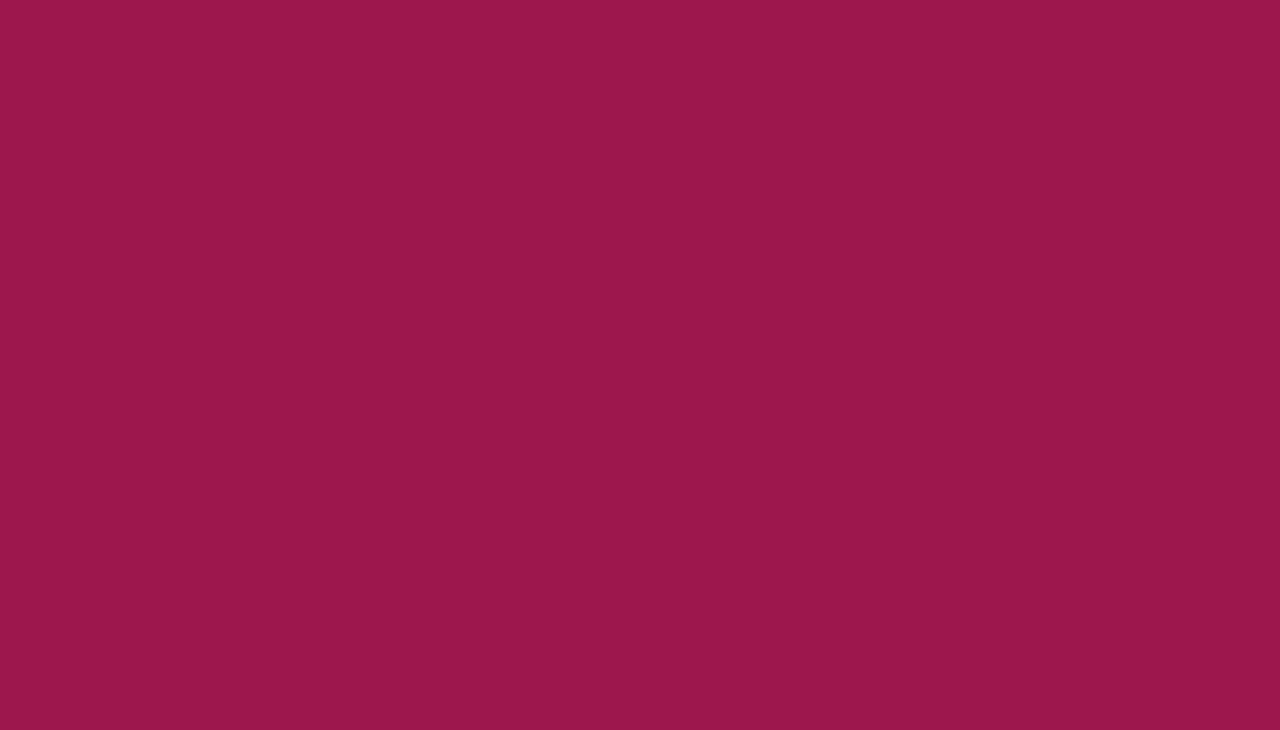
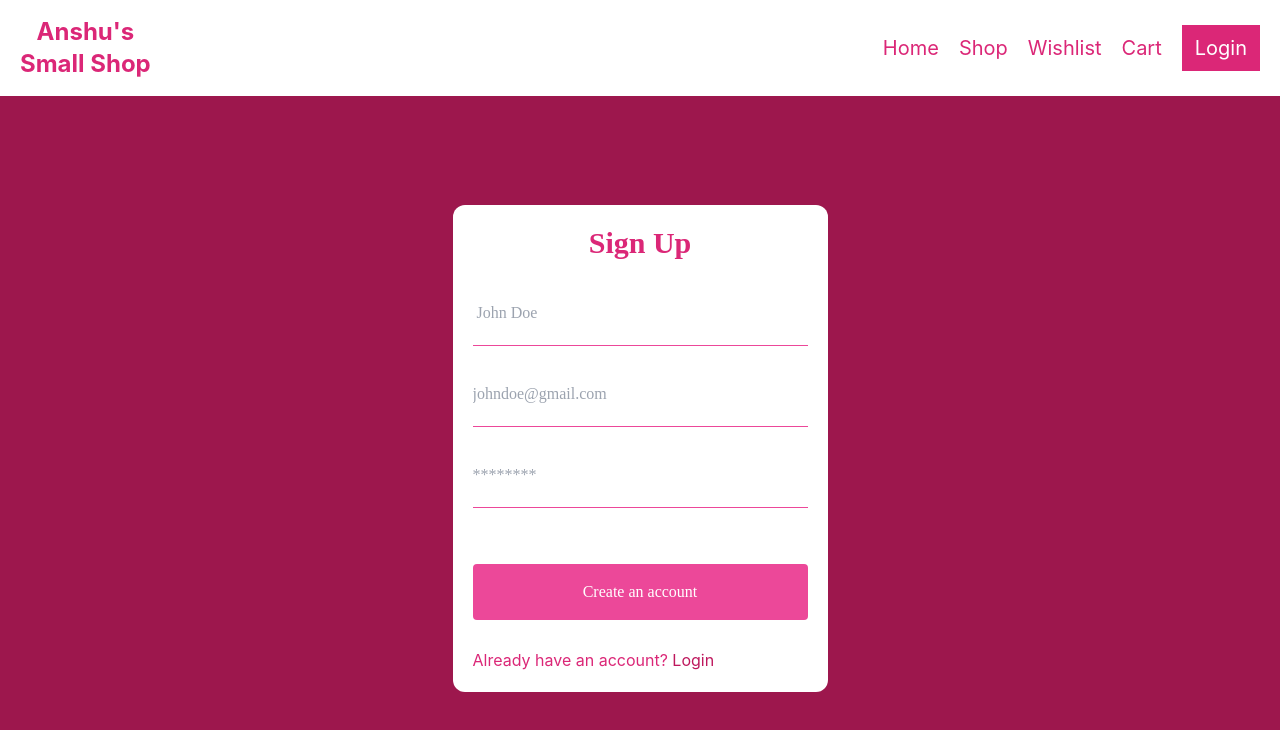
Before and after one commit to vickydarlinn/anshuSmallShop, a React (Create React App) app: page /sign-up in a window 1280 px wide. Before the commit this address had no page. Shown: the top 730 px of the page. Built offline with nearby package versions, Linux system fonts and the light colour scheme.

Commit message:
feat signup functionality

```diff
--- a/public/index.html
+++ b/public/index.html
@@ -26,10 +26,7 @@
     -->
     <link rel="preconnect" href="https://fonts.googleapis.com" />
     <link rel="preconnect" href="https://fonts.gstatic.com" crossorigin />
-    <link
-      href="https://fonts.googleapis.com/css2?family=Courier+Prime:wght@400;700&display=swap"
-      rel="stylesheet"
-    />
+
     <title>React App</title>
   </head>
   <body>
@@ -39,7 +36,7 @@
       This HTML file is a template.
       If you open it directly in the browser, you will see an empty page.
 
-      You can add webfonts, meta tags, or analytics to this file.
+      You can add web fonts, meta tags, or analytics to this file.
       The build step will place the bundled scripts into the <body> tag.
 
       To begin the development, run `npm start` or `yarn start`.
--- a/src/App.js
+++ b/src/App.js
@@ -6,6 +6,7 @@ import ShopPage from "./pages/ShopPage";
 import CartPage from "./pages/CartPage";
 import WishlistPage from "./pages/WishlistPage";
 import LoginPage from "./pages/LoginPage";
+import SignUpPage from "./pages/SignUpPage";
 
 const App = () => {
   return (
@@ -16,6 +17,7 @@ const App = () => {
         <Route path="cart" element={<CartPage />} />
         <Route path="wishlist" element={<WishlistPage />} />
         <Route path="login" element={<LoginPage />} />
+        <Route path="sign-up" element={<SignUpPage />} />
       </Route>
     </Routes>
   );
--- a/src/pages/LoginPage.js
+++ b/src/pages/LoginPage.js
@@ -1,7 +1,37 @@
 import React from "react";
+import { Link } from "react-router-dom";
 
 const LoginPage = () => {
-  return <div>LoginPage</div>;
+  return (
+    <div className="h-[80vh] flex flex-col justify-center items-center">
+      {/* <div> your msg- {message && message}</div> */}
+      <div className=" w-full xsm:w-[375px] p-5 rounded-xl bg-white text-pink-600">
+        <h1 className="text-center font-marcellus font-bold text-3xl">Login</h1>
+        <form className="flex flex-col gap-3 my-7 font-marcellus">
+          <input
+            className="bg-transparent outline-none my-3 border-b border-pink-500 pb-5 font-light caret-green-500 focus:border-green-300"
+            type="text"
+            placeholder="Email address"
+          />
+          <input
+            className="bg-transparent outline-none my-3 border-b border-pink-500 pb-5 font-light caret-green-500 focus:border-green-300"
+            type="password"
+            placeholder="Password"
+          />
+
+          <button className="mt-8 p-4 bg-pink-500 text-white font-light text-base rounded cursor-pointer">
+            Login
+          </button>
+        </form>
+        <p>
+          Do not have an account?
+          <Link className="text-pink-700 ml-1" to="/sign-up">
+            Sign Up
+          </Link>
+        </p>
+      </div>
+    </div>
+  );
 };
 
 export default LoginPage;
--- a/src/pages/ShopPage.js
+++ b/src/pages/ShopPage.js
@@ -24,7 +24,7 @@ const ShopPage = () => {
   return (
     <div className="flex flex-wrap gap-x-10 gap-y-20 justify-center ">
       {storeProducts.map((product) => (
-        <ProductItem product={product} />
+        <ProductItem product={product} key={product.id} />
       ))}
     </div>
   );
--- /dev/null
+++ b/src/pages/SignUpPage.js
@@ -0,0 +1,78 @@
+import React, { useState } from "react";
+import { Link } from "react-router-dom";
+import { createNewUser } from "../store";
+import { useDispatch } from "react-redux";
+
+const SignUpPage = () => {
+  const dispatch = useDispatch();
+  const [userDetails, setUsersDetails] = useState({
+    name: "",
+    email: "",
+    password: "",
+  });
+  function handleUserName(e) {
+    setUsersDetails((prev) => ({ ...prev, name: e.target.value }));
+  }
+  function handleEmail(e) {
+    setUsersDetails((prev) => ({ ...prev, email: e.target.value }));
+  }
+  function handlePassword(e) {
+    setUsersDetails((prev) => ({ ...prev, password: e.target.value }));
+  }
+  function handleSubmit(e) {
+    e.preventDefault();
+    console.log(userDetails);
+    dispatch(createNewUser(userDetails));
+  }
+  return (
+    <div className="  h-[80vh]  flex  flex-col justify-center items-center ">
+      {/* <div> your error-{message && message}</div> */}
+      <div className="  bg-white text-pink-600 w-full xsm:w-[375px] p-5 rounded-xl  ">
+        <h1 className="text-center font-marcellus font-bold text-3xl">
+          Sign Up
+        </h1>
+        <form
+          className="flex flex-col gap-3 my-7 font-marcellus"
+          onSubmit={(e) => handleSubmit(e)}
+        >
+          <input
+            className="bg-transparent outline-none my-3 border-b border-pink-500 pb-5 font-light caret-green-500 focus:border-green-300"
+            type="text"
+            placeholder=" John Doe"
+            value={userDetails.name}
+            onChange={(e) => handleUserName(e)}
+          />
+          <input
+            className="bg-transparent outline-none my-3 border-b border-pink-500 pb-5 font-light caret-green-500 focus:border-green-300"
+            type="text"
+            placeholder="johndoe@gmail.com"
+            onChange={(e) => handleEmail(e)}
+            value={userDetails.email}
+          />
+          <input
+            className="bg-transparent outline-none my-3 border-b border-pink-500 pb-5 font-light caret-green-500 focus:border-green-300"
+            type="password"
+            placeholder="********"
+            onChange={(e) => handlePassword(e)}
+            value={userDetails.password}
+          />
+
+          <button
+            className="mt-8 p-4 bg-pink-500 text-white font-light text-base rounded cursor-pointer"
+            type="submit"
+          >
+            Create an account
+          </button>
+        </form>
+        <p>
+          Already have an account?{" "}
+          <Link className="text-pink-700" to="/login">
+            Login
+          </Link>
+        </p>
+      </div>
+    </div>
+  );
+};
+
+export default SignUpPage;
--- a/src/store/index.js
+++ b/src/store/index.js
@@ -1,9 +1,11 @@
 import { configureStore } from "@reduxjs/toolkit";
 import { storeSliceReducer } from "./slices/storeSlice";
+import { userSliceReducer } from "./slices/userSlice";
 
 const store = configureStore({
   reducer: {
     store: storeSliceReducer,
+    user: userSliceReducer,
   },
 });
 
@@ -11,3 +13,4 @@ export { store };
 
 // when I will import thunk, they will be imported from the store.
 export * from "./thunks/fetchStoreProducts";
+export * from "./thunks/createNewUser";
--- a/src/store/slices/userSlice.js
+++ b/src/store/slices/userSlice.js
@@ -0,0 +1,31 @@
+import { createSlice } from "@reduxjs/toolkit";
+import { createNewUser } from "../thunks/createNewUser";
+
+const userSlice = createSlice({
+  name: "userDetails",
+  initialState: {
+    isUserLoggedIn: false,
+    userId: null,
+    userCart: [],
+    userWishlist: [],
+  },
+  reducers: {},
+  extraReducers: (builder) => {
+    builder
+      .addCase(createNewUser.pending, (state) => {
+        console.log("createNewUser is pending");
+      })
+      .addCase(createNewUser.fulfilled, (state, action) => {
+        console.log("createNewUser is fulfilled");
+        console.log(action.payload);
+        // Update the state based on the fulfilled action
+      })
+      .addCase(createNewUser.rejected, (state, action) => {
+        console.log("createNewUser has failed");
+        console.log(action.error);
+        // Update the state based on the rejected action
+      });
+  },
+});
+
+export const userSliceReducer = userSlice.reducer;
--- /dev/null
+++ b/src/store/thunks/createNewUser.js
@@ -0,0 +1,50 @@
+import { createAsyncThunk } from "@reduxjs/toolkit";
+import { auth } from "../../firebase/firebase.config";
+import { db } from "../../firebase/firebase.config";
+import { doc, setDoc } from "firebase/firestore";
+
+import { createUserWithEmailAndPassword } from "firebase/auth";
+
+const createNewUser = createAsyncThunk(
+  "user/create",
+  async function ({ name, email, password }) {
+    console.log(name, email, password);
+    const { user } = await createUserWithEmailAndPassword(
+      auth,
+      email,
+      password
+    );
+    if (user) {
+      await setDoc(doc(db, "users", user.uid), {
+        name: name,
+        cart: [],
+        wishlist: [],
+      });
+    }
+    return {
+      userId: user.uid,
+      name: name,
+    };
+  }
+);
+export { createNewUser };
+// try {
+//   const { user } = await createUserWithEmailAndPassword(
+//     auth,
+//     email,
+//     password
+//   );
+//   if (user) {
+//     await setDoc(doc(db, "users", user.uid), {
+//       name: name,
+//       cart: [],
+//       wishlist: [],
+//     });
+//   }
+//   return {
+//     userId: user.uid,
+//     name: name,
+//   };
+// } catch (err) {
+//   return err;
+// }
```
